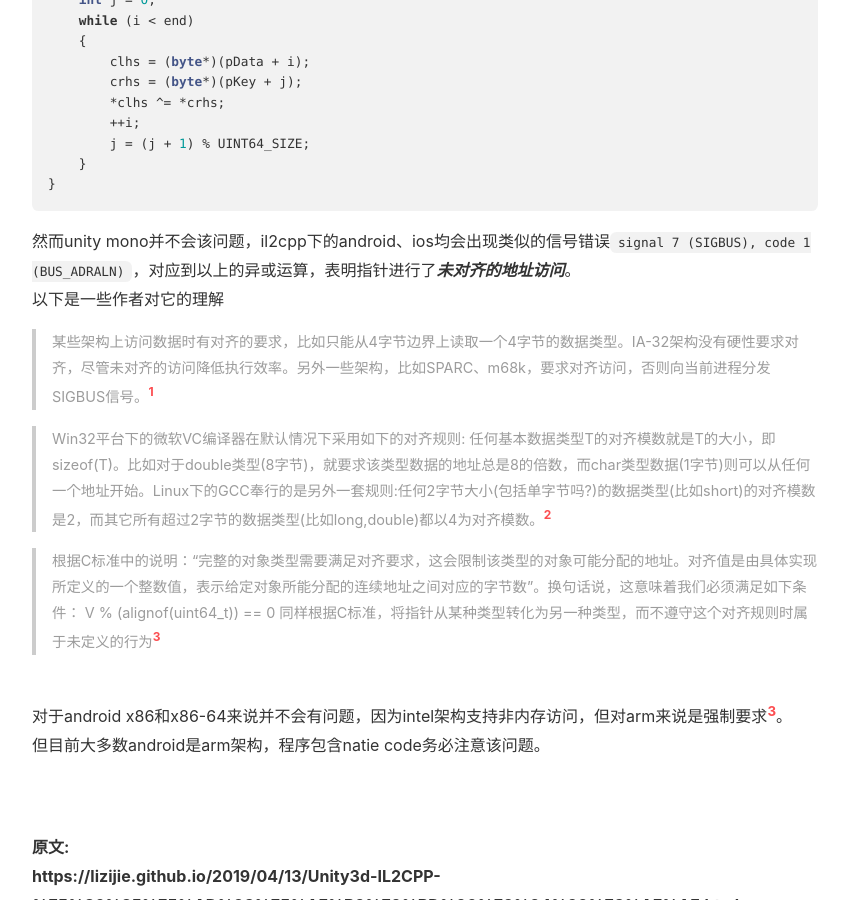
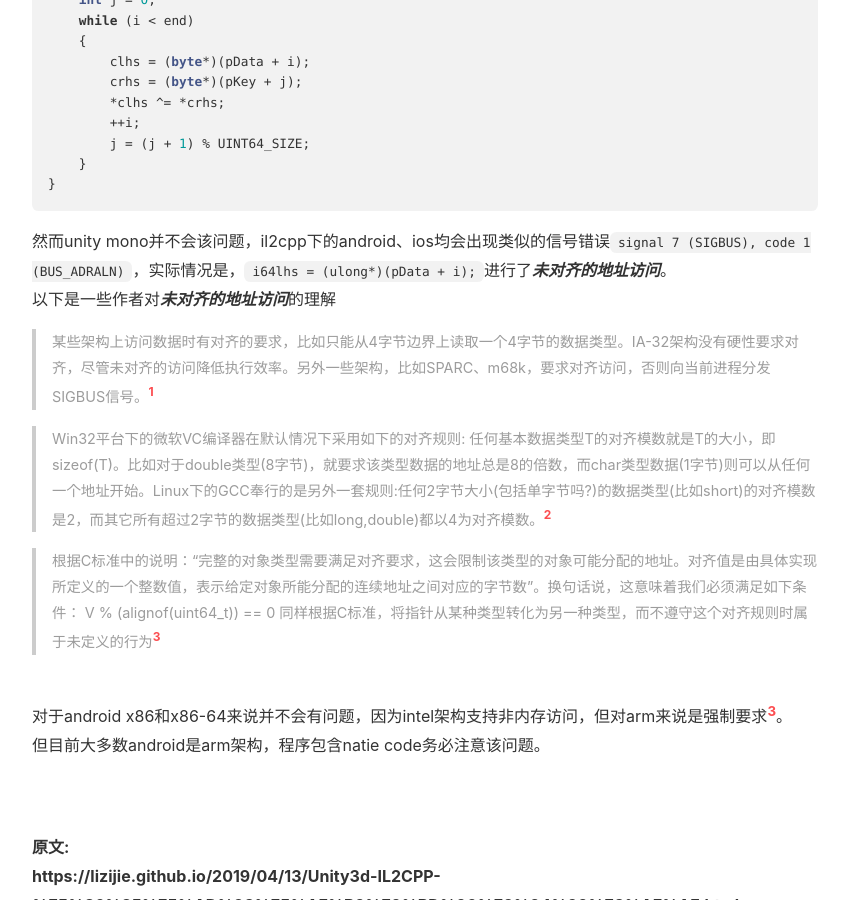
Before and after one commit to lizijie/lizijie.github.io, a Jekyll site: the page built from _posts/2019-04-13-Unity3d IL2CPP 内存对齐错误.md, in a window 1280 px wide and 900 px high, scrolled down 4459 px. Shown: the whole window, without its empty margins (215-1064 px from the left). Built offline with Jekyll 4.4.1, drawn with Linux system fonts in a browser that asks for light colours; nearby versions of some CDN libraries; comment, search, counter and statistics services are not loaded.

Commit message:
Update 2019-04-13-Unity3d IL2CPP 内存对齐错误.md

````diff
--- a/_posts/2019-04-13-Unity3d IL2CPP 内存对齐错误.md
+++ b/_posts/2019-04-13-Unity3d IL2CPP 内存对齐错误.md
@@ -220,8 +220,8 @@ fixed (byte* pData = data)
 }
 ```
 
-然而unity mono并不会该问题，il2cpp下的android、ios均会出现类似的信号错误`signal 7 (SIGBUS), code 1 (BUS_ADRALN)`，对应到以上的异或运算，表明指针进行了***未对齐的地址访问***。 <br>
-以下是一些作者对它的理解
+然而unity mono并不会该问题，il2cpp下的android、ios均会出现类似的信号错误`signal 7 (SIGBUS), code 1 (BUS_ADRALN)`，实际情况是，`i64lhs = (ulong*)(pData + i);`进行了***未对齐的地址访问***。 <br>
+以下是一些作者对***未对齐的地址访问***的理解
 
 > 某些架构上访问数据时有对齐的要求，比如只能从4字节边界上读取一个4字节的数据类型。IA-32架构没有硬性要求对齐，尽管未对齐的访问降低执行效率。另外一些架构，比如SPARC、m68k，要求对齐访问，否则向当前进程分发SIGBUS信号。[^1]
 
````
